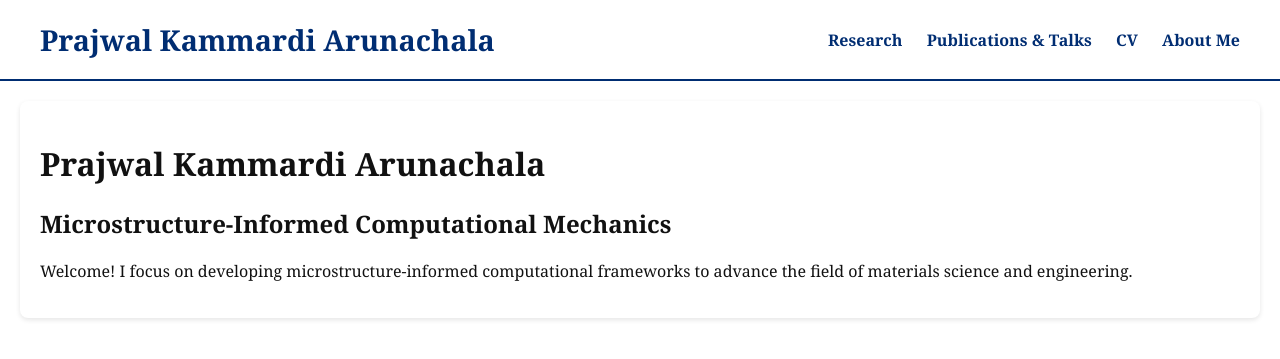
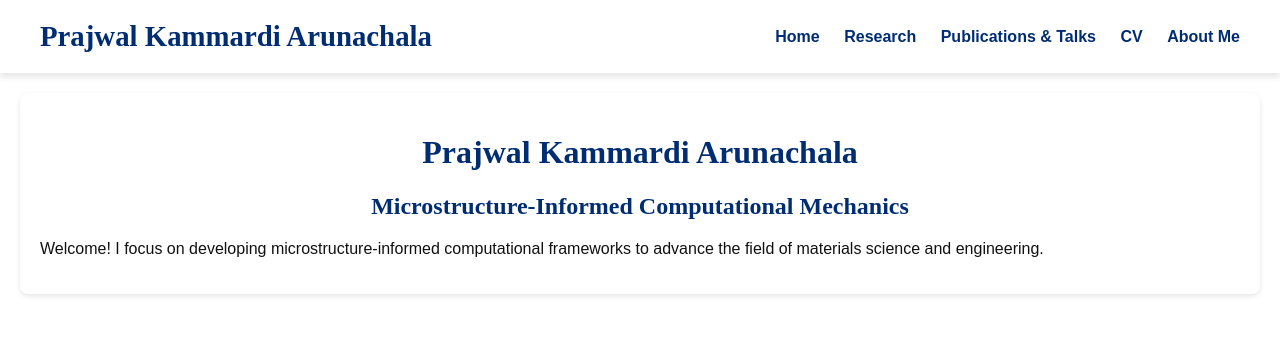
Before and after one commit to prajwalka/prajwalka.github.io, a Jekyll site: the page built from index.md, in a window 1280 px wide. Shown: the top 359 px of the page. Built offline with Jekyll 4.4.1, drawn with Linux system fonts in a browser that asks for light colours.

Commit message:
Changed header3

```diff
--- a/_includes/header.html
+++ b/_includes/header.html
@@ -1,6 +1,7 @@
 <header>
   <a href="/" class="site-title">Prajwal Kammardi Arunachala</a>
   <nav>
+    <a href="/home/">Home</a>
     <a href="/research/">Research</a>
     <a href="/publications/">Publications & Talks</a>
     <a href="/cv/">CV</a>
--- a/assets/style.css
+++ b/assets/style.css
@@ -1,5 +1,5 @@
 body {
-  font-family: Georgia, 'Times New Roman', Times, serif;
+  font-family: 'Computer Modern Sans', sans-serif;
   margin: 0;
   padding: 0;
   background: #ffffff;
@@ -10,27 +10,31 @@ header {
   display: flex;
   justify-content: space-between;
   align-items: center;
-  background-color: #ffffff; /* White background */
+  background-color: #ffffff;
   padding: 20px 40px;
-  border-bottom: 2px solid #002D72; /* Thin heritage blue underline */
+  box-shadow: 0 4px 6px rgba(0, 0, 0, 0.1);
 }
 
 header .site-title {
+  font-family: 'Libre Baskerville', serif;
   font-size: 1.8em;
   font-weight: bold;
-  color: #002D72; /* Heritage Blue */
+  color: #002D72;
   text-decoration: none;
 }
 
 nav a {
-  color: #002D72; /* Heritage Blue */
+  font-family: 'Computer Modern Sans', sans-serif;
+  color: #002D72;
   text-decoration: none;
   margin-left: 20px;
   font-weight: bold;
+  transition: color 0.3s ease, transform 0.2s ease;
 }
 
 nav a:hover {
-  color: #68ACE5; /* Spirit Blue */
+  color: #68ACE5;
+  transform: scale(1.1);
 }
 
 main {
@@ -40,3 +44,9 @@ main {
   border-radius: 8px;
   box-shadow: 0 2px 5px rgba(0,0,0,0.1);
 }
+
+h1, h2, h3 {
+  font-family: 'Libre Baskerville', serif;
+  color: #002D72;
+  text-align: center;
+}
```
